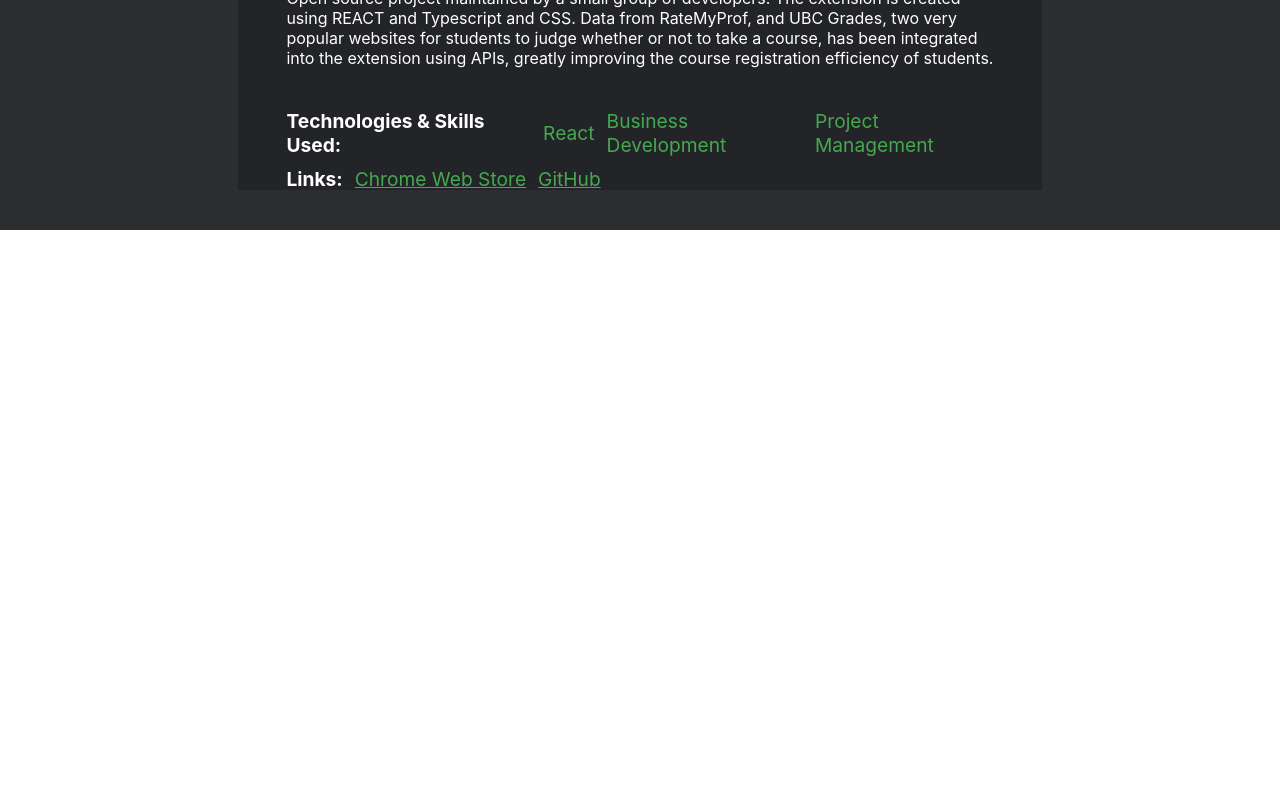
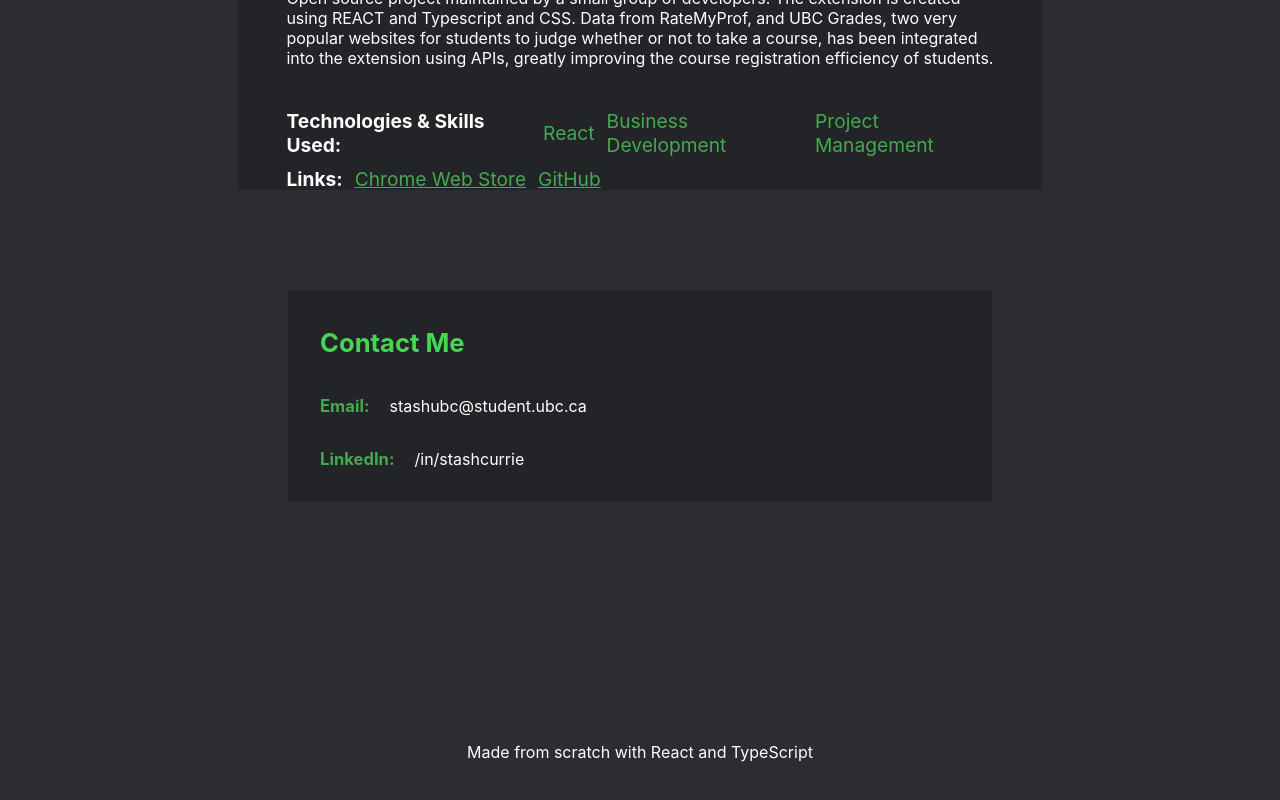
Before and after one commit to StashC/PersonalWebsite, a React (Create React App) app: page / in a window 1280 px wide. Shown: the part 1397-2197 px from the top of the page. Before the commit the page ends 1627 px from the top, so only its background shows below. Built offline with nearby package versions, Linux system fonts and the light colour scheme.

Commit message:
simple contact

```diff
--- a/src/App.js
+++ b/src/App.js
@@ -1,4 +1,5 @@
 import "./App.css";
+import ContactCard from "./Components/ContactCard/ContactCard.tsx";
 import TopBar from "./Components/TopBar/TopBar.tsx";
 import PersonalProfile from "./Containers/PersonalProfile/PersonalProfile.tsx";
 import ProjectGallery from "./Containers/ProjectGallery/ProjectGallery.tsx";
@@ -9,6 +10,8 @@ function App() {
       <TopBar />
       <PersonalProfile id="PersonalProfile" />
       <ProjectGallery />
+      <ContactCard />
+      <div>Made from scratch with React and TypeScript</div>
     </div>
   );
 }
--- /dev/null
+++ b/src/Components/ContactCard/ContactCard.css
@@ -0,0 +1,34 @@
+.ContactCardContainer {
+  width: 50vw;
+  height: 40%;
+  background-color: var(--dark-background-color);
+  margin-left: auto;
+  margin-right: auto;
+  margin-top: 100px;
+  margin-bottom: 30vh;
+  padding: 1rem 2rem;
+}
+
+.ContactCardContainer h2 {
+  text-align: left;
+  font-size: 2vw;
+  color: var(--primary-color);
+}
+
+.ContactRow {
+  display: flex;
+  flex-direction: row;
+  align-items: center;
+}
+
+.ContactRow h3 {
+  font-size: 1.3vw;
+  color: var(--secondary-color);
+  text-decoration: none;
+  margin-right: 20px;
+}
+
+.ContactRow a {
+  text-decoration: none;
+  color: var(--text-color);
+}
--- /dev/null
+++ b/src/Components/ContactCard/ContactCard.tsx
@@ -0,0 +1,21 @@
+import React from "react";
+import "./ContactCard.css";
+
+const ContactCard = () => {
+  return (
+    <div id="ContactCard" className="ContactCardContainer">
+      <h2>Contact Me</h2>
+      <div className="ContactRow">
+        <h3>Email:</h3>
+        <p>stashubc@student.ubc.ca</p>
+      </div>
+      <div className="ContactRow">
+        <h3>LinkedIn:</h3>
+        <a href="https://www.linkedin.com/in/stashcurrie/">/in/stashcurrie</a>
+      </div>
+      <div className=""></div>
+    </div>
+  );
+};
+
+export default ContactCard;
--- a/src/Components/TopBar/TopBar.tsx
+++ b/src/Components/TopBar/TopBar.tsx
@@ -7,7 +7,7 @@ const TopBar = () => {
     <div className="TopBar">
       <h2 className="TopBarName">Stash Currie</h2>
       <div className="TopBarLinkContainer">
-        <div className="TopBarLink" onClick={() => scrollTo("Home")}>
+        <div className="TopBarLink" onClick={() => scrollTo("PersonalProfile")}>
           Home
         </div>
         <a className="TopBarLink" onClick={() => scrollTo("PersonalProfile")}>
@@ -19,7 +19,7 @@ const TopBar = () => {
         <a
           aria-label="Email"
           className="TopBarLink"
-          href="mailto:stashubc@student.ubc.ca"
+          onClick={() => scrollTo("ContactCard")}
         >
           Contact
         </a>
```
